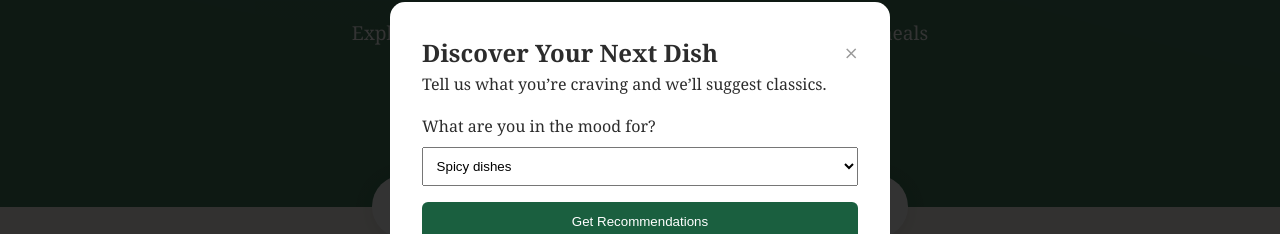
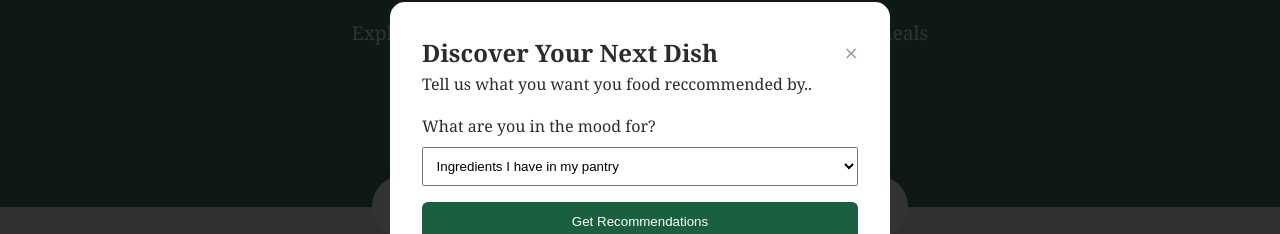
Before and after one commit to zayneeh/Food-rec, a plain HTML site: page index.html in a window 1280 px wide. Both pictures are taken after a click on the link "Food Recommender". Shown: the part 254-488 px from the top of the page. Drawn offline with Linux system fonts and the light colour scheme; a script that the page names is missing.

Commit message:
interface for chatbot?

```diff
--- a/index.html
+++ b/index.html
@@ -142,16 +142,13 @@
     <div class="modal-content">
       <span class="modal-close" onclick="closeRecommender()">&times;</span>
       <h2>Discover Your Next Dish</h2>
-      <p>Tell us what you’re craving and we’ll suggest classics.</p>
+      <p>Tell us what you want you food reccommended by..</p>
 
       <label style="display:block; margin:1rem 0 0.5rem;">What are you in the mood for?</label>
       <select id="recoSelect" style="width:100%; padding:0.6rem; margin-bottom:1rem;">
-        <option value="spicy">Spicy dishes</option>
-        <option value="soups">Soups and stews</option>
-        <option value="rice">Rice dishes</option>
-        <option value="street">Street food</option>
-        <option value="veg">Vegetarian options</option>
-        <option value="festive">Festive meals</option>
+        <option value="spicy">Ingredients I have in my pantry</option>
+        <option value="soups">Food name</option>
+        <option value="rice">Talk to a chatbot</option>
       </select>
 
       <button id="recoBtn" style="background: var(--primary-green); color:white; border:none; padding:0.8rem 1rem; border-radius:6px; width:100%;">Get Recommendations</button>
```
